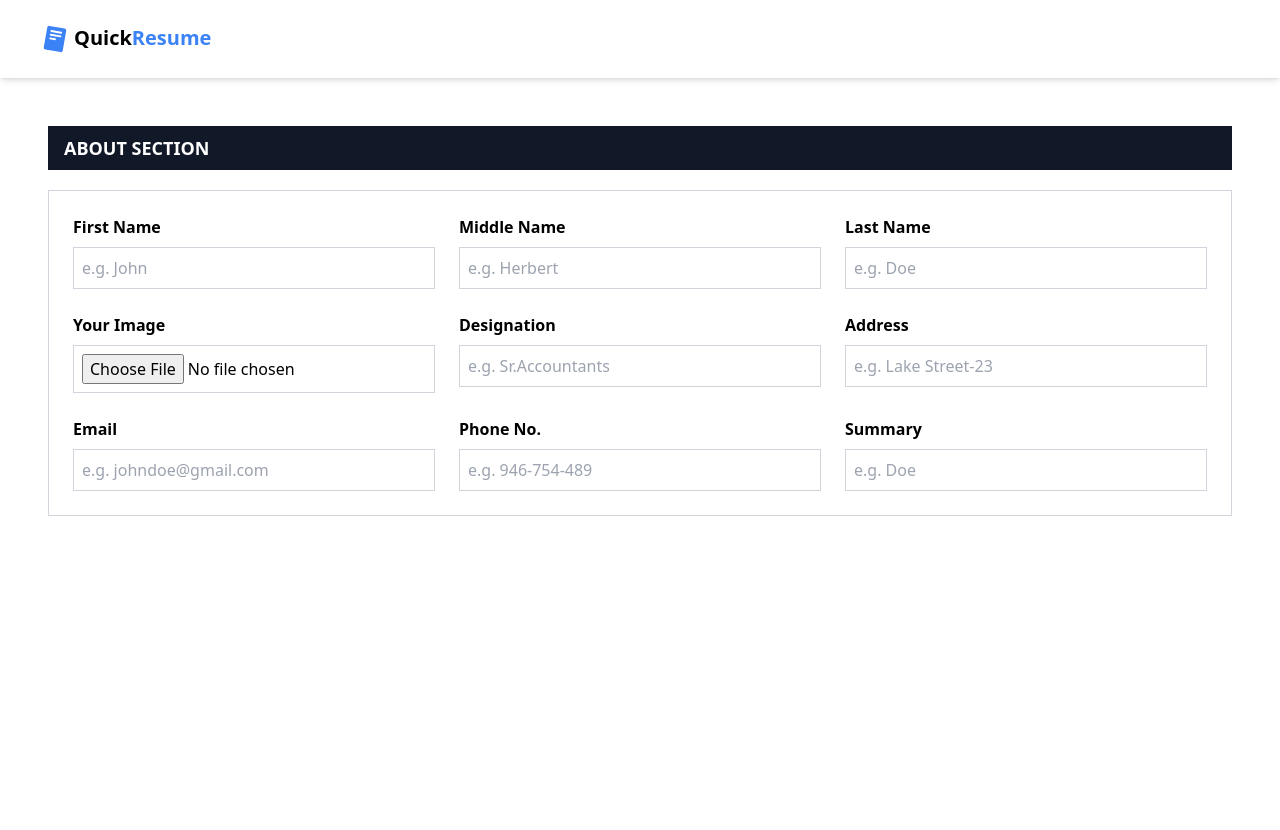
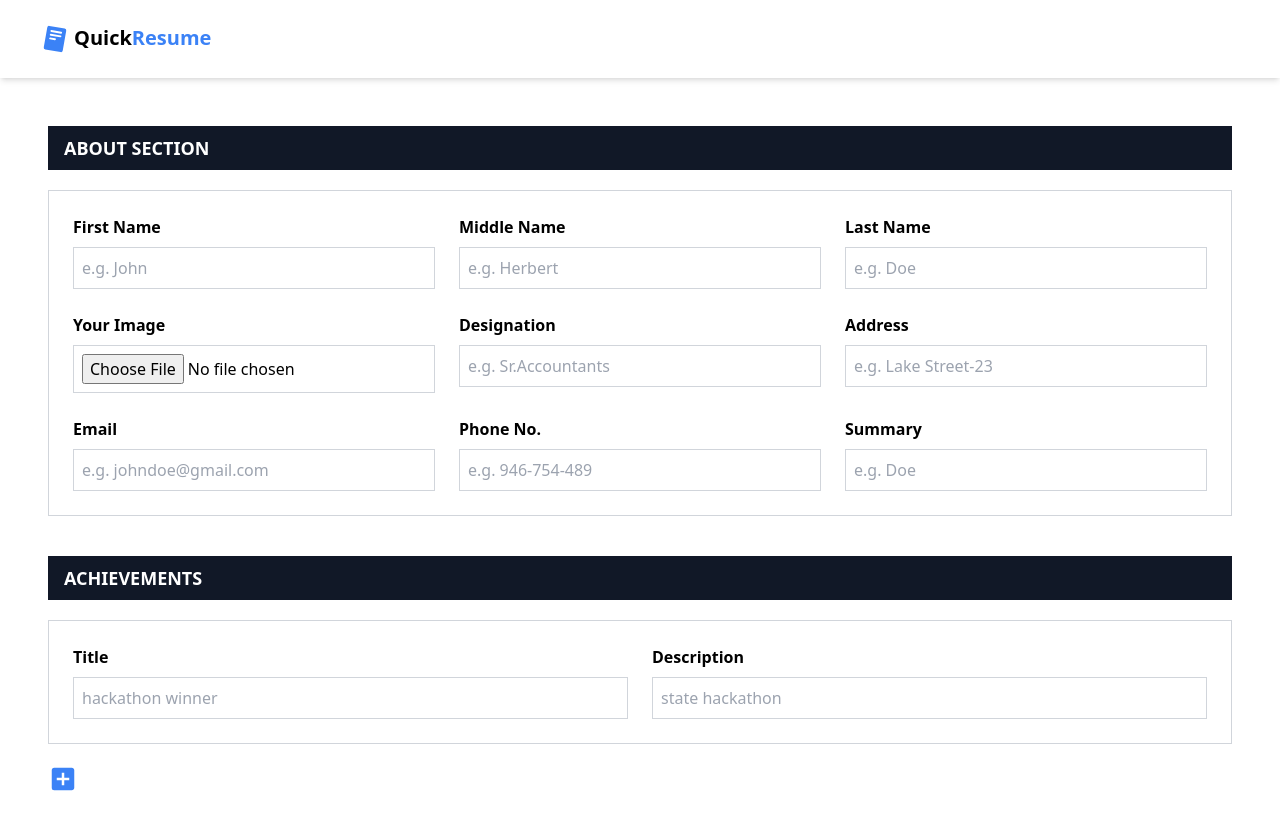
Before and after one commit to anshu1612/resume-builder, a React (Vite) app: page / in a window 1280 px wide. Shown: the top 830 px of the page. Before the commit the page ends 800 px from the top, so only its background shows below. Built offline with nearby package versions, Linux system fonts and the light colour scheme.

Commit message:
Build achievement section

```diff
--- a/src/App.jsx
+++ b/src/App.jsx
@@ -1,9 +1,10 @@
 import { useState } from "react";
 import NavBar from "./components/NavBar";
 import About from "./components/About";
+import Achievements from "./components/Achievements";
 
 function App() {
-  const [formData, setFormData] = useState({
+  const [aboutData, setAboutData] = useState({
     firstName: "",
     middleName: "",
     lastName: "",
@@ -15,25 +16,41 @@ function App() {
     summary: "",
   });
 
-  const handleChange = (e) => {
-    setFormData({
-      ...formData,
-      [e.target.name]: e.target.value,
-    });
-  };
-  const handleFileChange = (e) => {
-    setFormData({
-      ...formData,
-      resumeFile: e.target.files[0],
-    });
-  };
+  const [achievements, setAchievements] = useState([
+    { title: "", description: "" },
+  ]);
 
   return (
     <>
       <NavBar />
       <div className="m-12">
-        <About formData={formData} handleChange={handleChange} handleFileChange={handleFileChange}/>
-        {console.log(formData)}
+        <About
+          aboutData={aboutData}
+          aboutChange={(e) =>
+            setAboutData({ ...aboutData, [e.target.name]: e.target.value })
+          }
+          aboutFileChange={(e) =>
+            setAboutData({ ...aboutData, resumeFile: e.target.files[0] })
+          }
+        />
+        <Achievements
+          achievements={achievements}
+          onChange={(e, index) => {
+            setAchievements((prev) =>
+              prev.map((achievement, i) =>
+                i === index
+                  ? { ...achievement, [e.target.name]: e.target.value }
+                  : achievement
+              )
+            );
+          }}
+          addAchievement={() =>
+            setAchievements((prev) => [...prev, { title: "", description: "" }])
+          }
+          deleteAchievement={(index)=> setAchievements((achievements) => achievements.filter((_, i) => i !== index))}
+        />
+        {console.log(aboutData)}
+        {console.log(achievements)}
       </div>
     </>
   );
--- a/src/components/About.jsx
+++ b/src/components/About.jsx
@@ -1,6 +1,6 @@
 import SectionHeading from "./SectionHeading";
 import FormField from "./FormField";
-const About = ({ formData, handleChange, handleFileChange }) => {
+const About = ({ aboutData, aboutChange, aboutFileChange }) => {
   return (
     <>
       <SectionHeading heading={"ABOUT SECTION"} />
@@ -10,70 +10,70 @@ const About = ({ formData, handleChange, handleFileChange }) => {
           label="First Name"
           placeholder="e.g. John"
           type="text"
-          value={formData.firstName}
-          handleChange={handleChange}
+          value={aboutData.firstName}
+          onChange={aboutChange}
         />
         <FormField
           name="middleName"
           label="Middle Name"
           placeholder="e.g. Herbert"
           type="text"
-          value={formData.middleName}
-          handleChange={handleChange}
+          value={aboutData.middleName}
+          onChange={aboutChange}
         />
         <FormField
           name="lastName"
           label="Last Name"
           placeholder="e.g. Doe"
           type="text"
-          value={formData.lastName}
-          handleChange={handleChange}
+          value={aboutData.lastName}
+          onChange={aboutChange}
         />
         <FormField
           name="resumeFile"
           label="Your Image"
           type="file"
-          handleFileChange={handleFileChange}
+          onFileChange={aboutFileChange}
         />
         <FormField
           name="designation"
           label="Designation"
           placeholder="e.g. Sr.Accountants"
           type="text"
-          value={formData.designation}
-          handleChange={handleChange}
+          value={aboutData.designation}
+          onChange={aboutChange}
         />
         <FormField
           name="address"
           label="Address"
           placeholder="e.g. Lake Street-23"
           type="text"
-          value={formData.address}
-          handleChange={handleChange}
+          value={aboutData.address}
+          onChange={aboutChange}
         />
         <FormField
           name="email"
           label="Email"
           placeholder="e.g. johndoe@gmail.com"
           type="text"
-          value={formData.email}
-          handleChange={handleChange}
+          value={aboutData.email}
+          onChange={aboutChange}
         />
         <FormField
           name="phoneNo"
           label="Phone No."
           placeholder="e.g. 946-754-489"
           type="text"
-          value={formData.phoneNo}
-          handleChange={handleChange}
+          value={aboutData.phoneNo}
+          onChange={aboutChange}
         />
         <FormField
           name="summary"
           label="Summary"
           placeholder="e.g. Doe"
           type="text"
-          value={formData.summary}
-          handleChange={handleChange}
+          value={aboutData.summary}
+          onChange={aboutChange}
         />
       </div>
     </>
--- /dev/null
+++ b/src/components/Achievements.jsx
@@ -0,0 +1,56 @@
+import React from "react";
+import SectionHeading from "./SectionHeading";
+import FormField from "./FormField";
+import { MdAddBox } from "react-icons/md";
+import { IoMdRemoveCircle } from "react-icons/io";
+
+const Achievements = ({
+  achievements,
+  onChange,
+  addAchievement,
+  deleteAchievement,
+}) => {
+  return (
+    <>
+      <SectionHeading heading="ACHIEVEMENTS" />
+
+      {achievements.map((achievement, index) => (
+        <div
+          key={index}
+          className="relative grid grid-cols-2 gap-6 p-6 border my-5 border-gray-300"
+        >
+          {index !== 0 && (
+            <button
+              className="absolute top-2 right-2  text-red-600 text-3xl"
+              onClick={()=>deleteAchievement(index)}
+            >
+              <IoMdRemoveCircle />
+            </button>
+          )}
+          <FormField
+            name="title"
+            label="Title"
+            placeholder="hackathon winner"
+            type="text"
+            value={achievement.title}
+            onChange={(e) => onChange(e, index)}
+          />
+          <FormField
+            name="description"
+            label="Description"
+            placeholder="state hackathon"
+            type="text"
+            value={achievement.description}
+            onChange={(e) => onChange(e, index)}
+          />
+        </div>
+      ))}
+
+      <button onClick={addAchievement}>
+        <MdAddBox className="text-blue-500 text-3xl" />
+      </button>
+    </>
+  );
+};
+
+export default Achievements;
--- a/src/components/FormField.jsx
+++ b/src/components/FormField.jsx
@@ -6,8 +6,8 @@ const FormField = ({
   placeholder,
   type,
   value,
-  handleChange,
-  handleFileChange,
+  onChange,
+  onFileChange,
 }) => {
   return (
     <div className="flex flex-col">
@@ -18,7 +18,7 @@ const FormField = ({
         className="p-2 outline-none border border-gray-300"
         type={type}
         placeholder={placeholder}
-        onChange={type == "file" ? handleFileChange : handleChange}
+        onChange={type == "file" ? onFileChange : onChange}
       />
     </div>
   );
--- a/src/components/SectionHeading.jsx
+++ b/src/components/SectionHeading.jsx
@@ -2,7 +2,7 @@ import React from 'react'
 
 const SectionHeading = ({heading}) => {
   return (
-    <div className='py-2 px-4 text-lg bg-gray-900 font-semibold text-white'>{heading}</div>
+    <div className='mt-10 py-2 px-4 text-lg bg-gray-900 font-semibold text-white'>{heading}</div>
   )
 }
 
```
